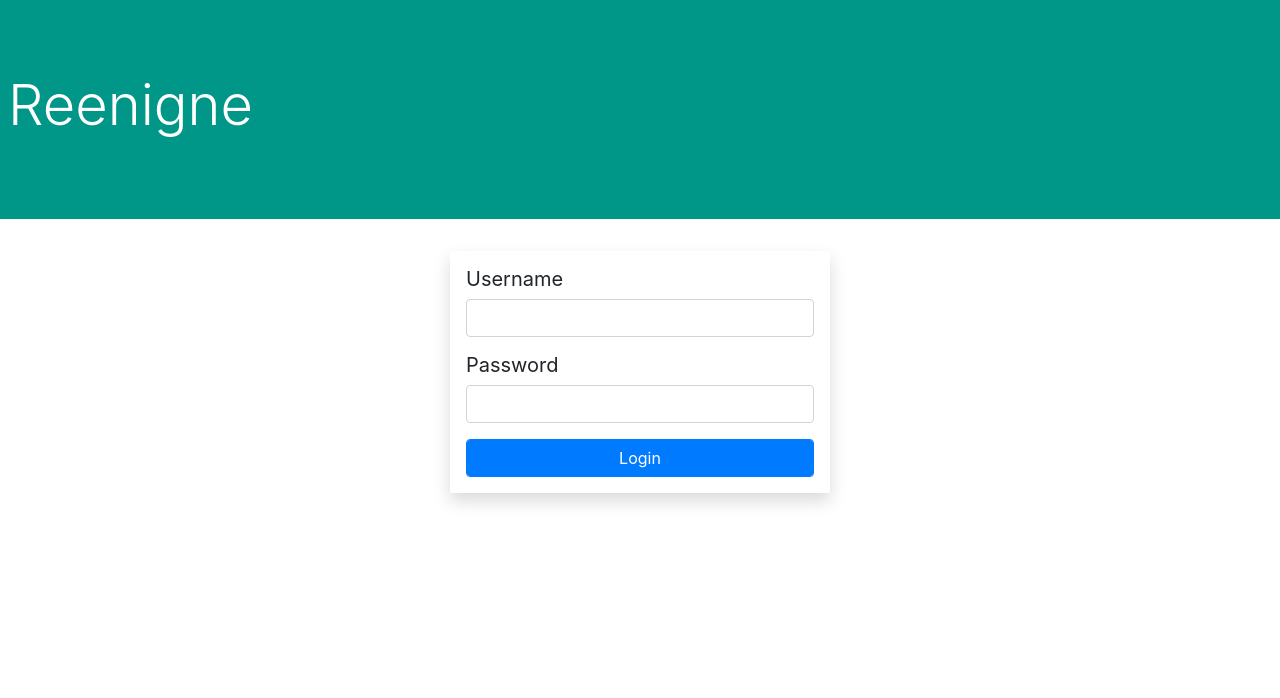
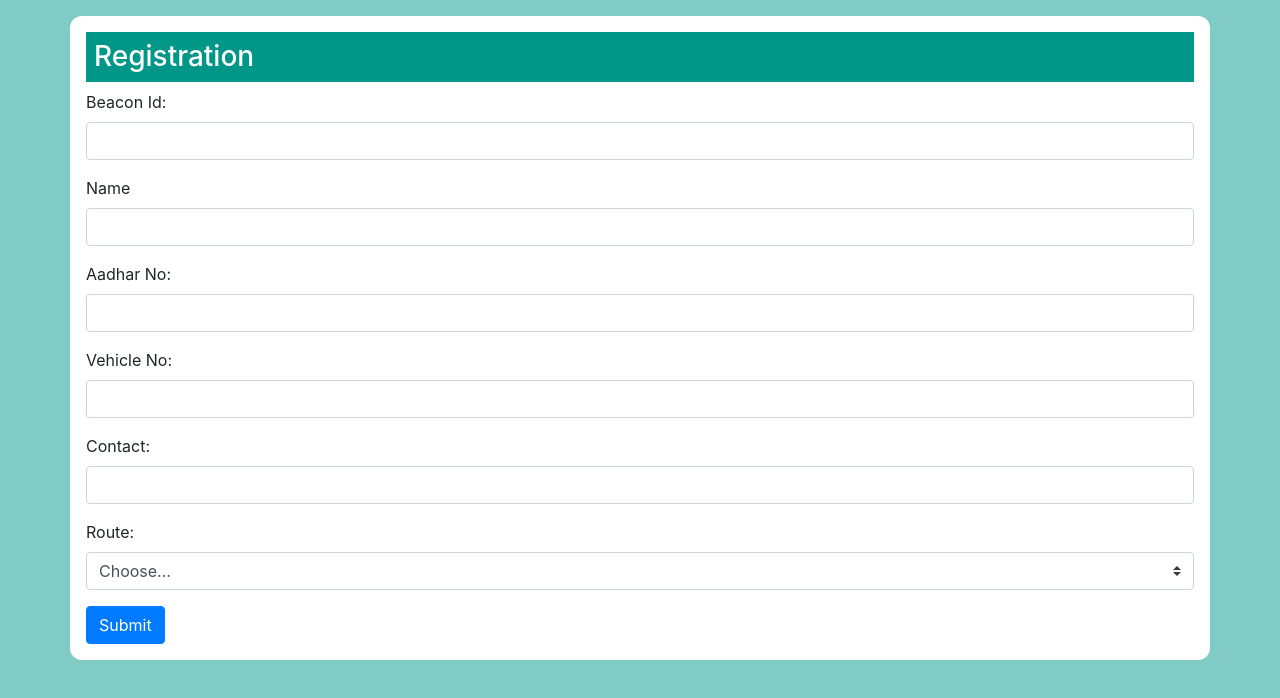
Before and after one commit to s-praveen-kumar/beacon-tracker-frontend, a Svelte app: page / in a window 1280 px wide. Shown: the top 698 px of the page. Built offline with nearby package versions, Linux system fonts and the light colour scheme.

Commit message:
Register page created

```diff
--- /dev/null
+++ b/src/Register.svelte
@@ -0,0 +1,65 @@
+<style>
+  .bg-teal {
+    background-color: #009688;
+  }
+  .roundcorner{
+    border-radius: 12px;
+  }
+</style>
+
+<main>
+  <div class = "container mt-3 p-3 roundcorner bg-white ">
+    <h3 class = "bg-teal p-2 text-white display-5">Registration </h3>
+  <form>
+    <div class = "form-group">
+      <label for="beaconId" >
+        Beacon Id:
+      </label>
+      <input type = "text" id = "beaconId" name ="beaconId" class = "form-control">
+
+    </div>
+    <div class = "form-group">
+      <label for="name" >
+        Name
+      </label>
+      <input type = "text" id = "name" name ="name" class = "form-control">
+
+    </div>
+    <div class = "form-group">
+      <label for="aadharNo:">
+        Aadhar No:
+      </label>
+      <input type = "text" id = "aadharNo" name ="name" class = "form-control">
+
+    </div>
+    <div class = "form-group">
+      <label for="vehicle-no" >
+        Vehicle No:
+      </label>
+      <input type = "text" id = "vehicle-no" name ="vehicleNo" class = "form-control">
+
+    </div>
+    <div class = "form-group">
+      <label for="contact" >
+        Contact:
+      </label>
+      <input type = "text" id = "contact" name ="contact" class = "form-control">
+    </div>
+    <div class = "form-group">
+      <label for="routeSpec" >
+        Route:
+      </label>
+      <select class="custom-select"  id="routeSpec">
+    <option selected>Choose...</option>
+    <option value="1">One</option>
+    <option value="2">Two</option>
+    <option value="3">Three</option>
+  </select>
+    </div>
+     <button type="submit" class="btn btn-primary"> Submit </button>
+  </form>
+  </div>
+ </main>
+<script>
+  document.body.style.backgroundColor="#80cbc4"
+</script>
--- a/src/main.js
+++ b/src/main.js
@@ -1,12 +1,12 @@
 //import App from "./App.svelte";
-import Login from "./Login.svelte";
+import Register from "./Register.svelte";
 
 // const app = new App({
 //   target: document.body,
 //   props: {},
 // });
 
-const login = new Login({
+const login = new Register({
   target: document.body,
   props: {},
 });
```
